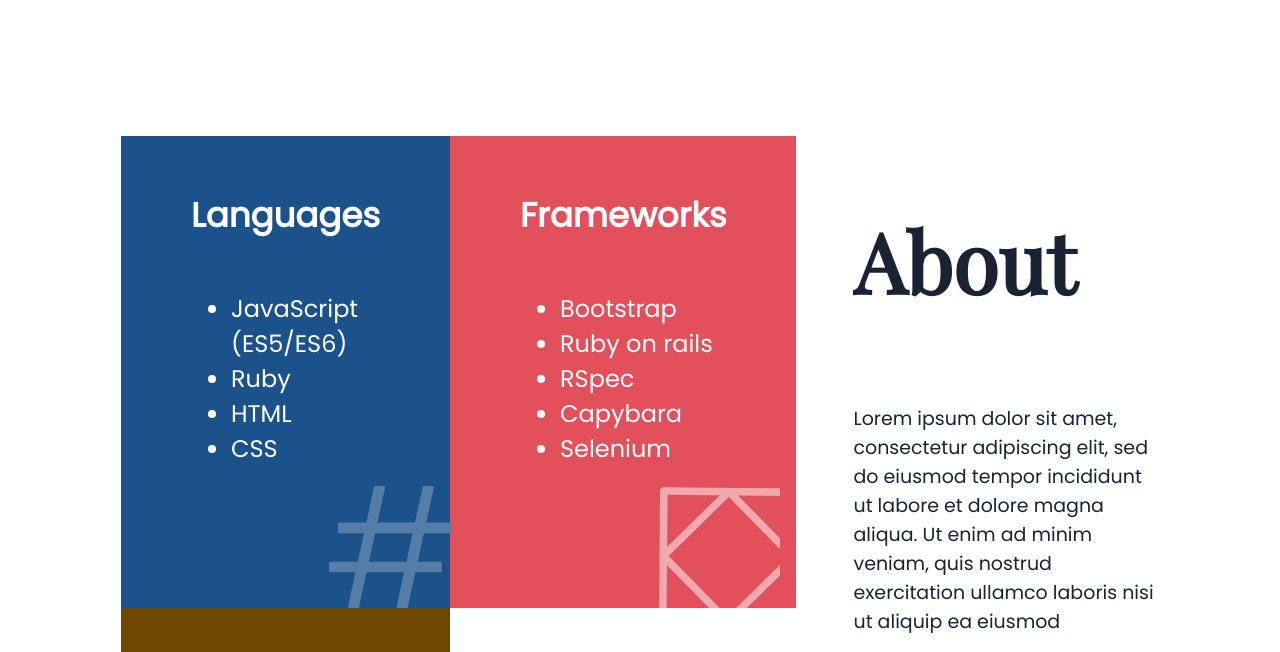
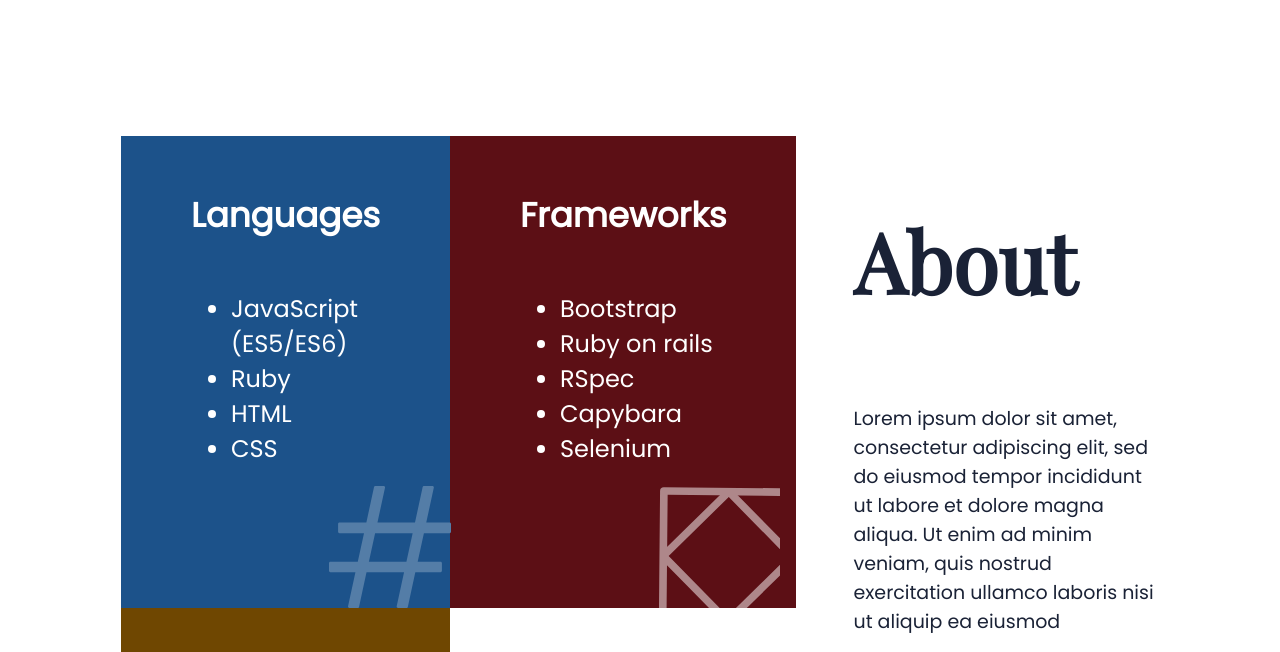
Before and after one commit to chelmerrox/my-portfolio, a website: page index.html in a window 1280 px wide. Shown: the part 2720-3372 px from the top of the page. Drawn offline with nearby package versions, Linux system fonts and the light colour scheme.

Commit message:
Fix frame desktop background color

```diff
--- a/styles/style.css
+++ b/styles/style.css
@@ -1563,7 +1563,7 @@
   }
 
   .frame-desktop {
-    background-color: #e2505c;
+    background-color: #5C0F15;
   }
 
   .skills-desktop {
```
